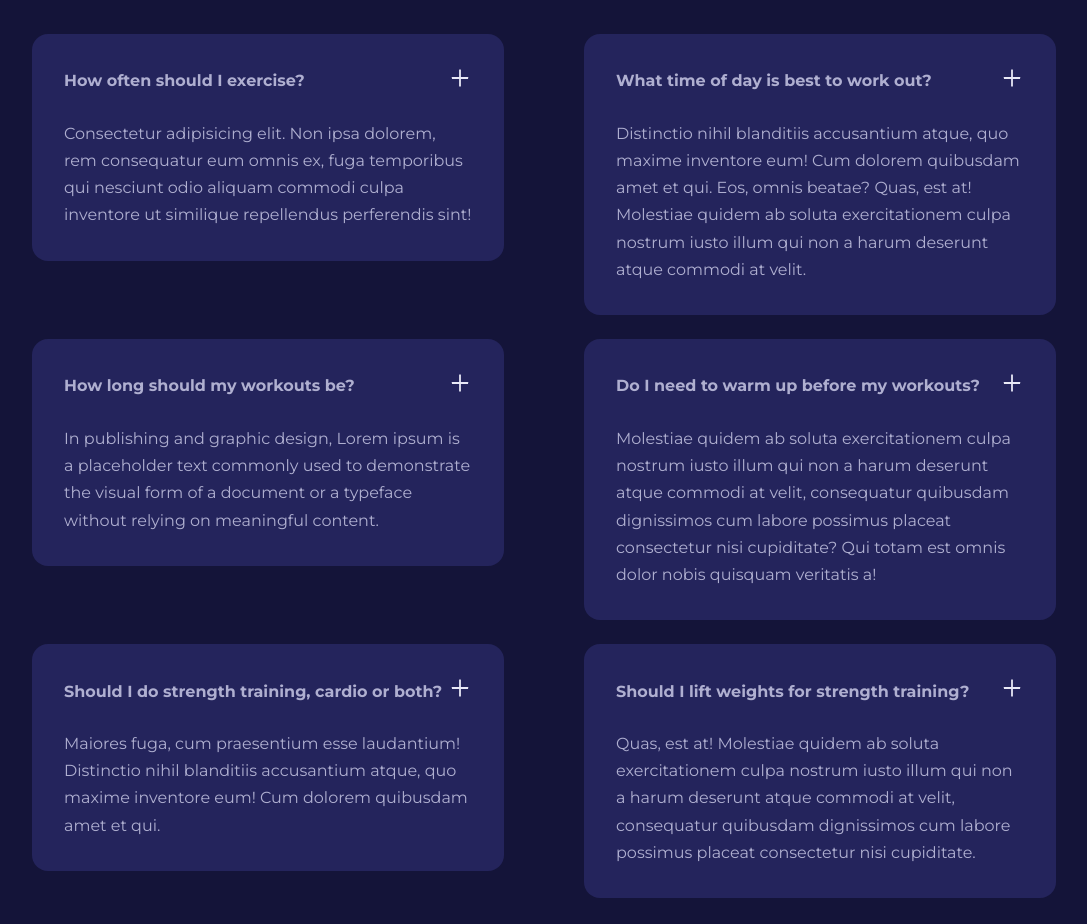
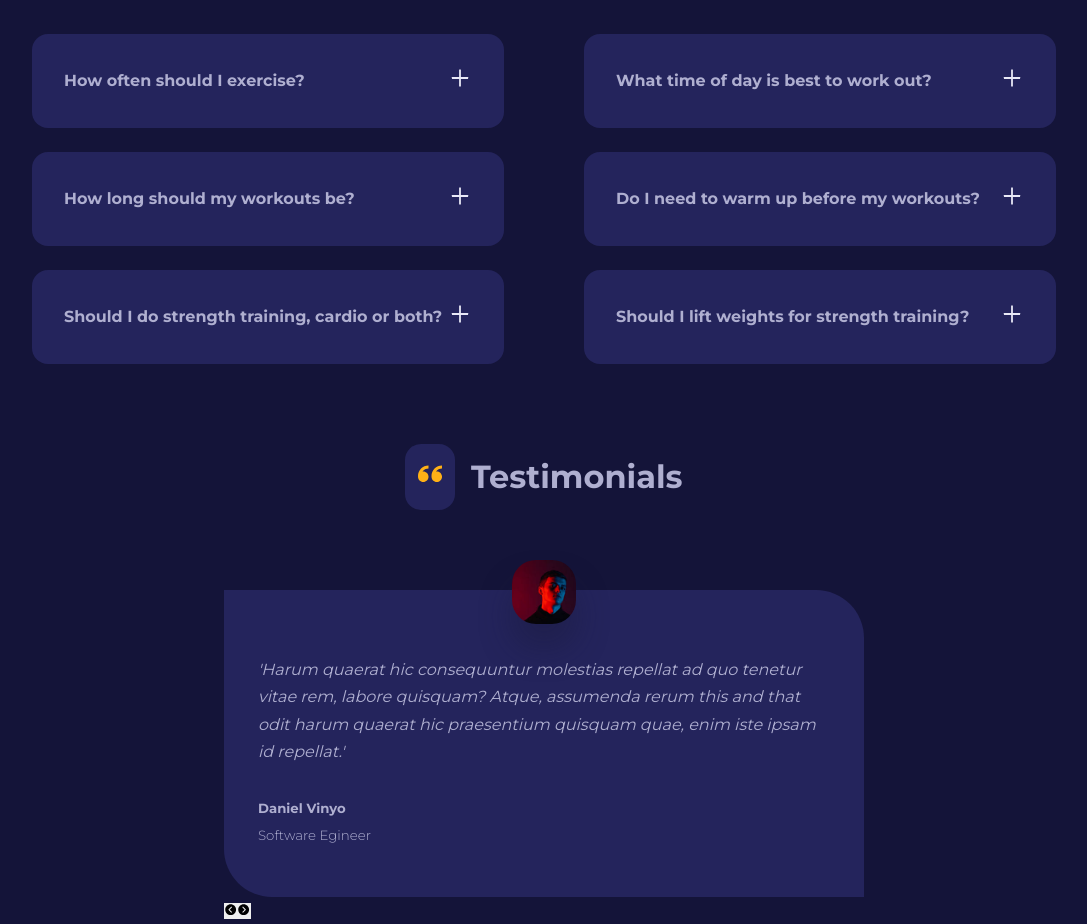
Before and after one commit to Aahad-Ali/Portfolio, a React (Create React App) app: page / in a window 1280 px wide. Shown: the part 2360-3284 px from the top of the page, without its empty margins (96-1183 px from the left). Before the commit the page ends 3258 px from the top, so only its background shows below. Built offline with nearby package versions, Linux system fonts and the light colour scheme.

Commit message:
Add files via upload

```diff
--- a/src/components/FAQ.jsx
+++ b/src/components/FAQ.jsx
@@ -1,15 +1,18 @@
-import { AiOutlinePlus } from "react-icons/ai";
+import { useState } from "react";
+import { AiOutlineMinus, AiOutlinePlus } from "react-icons/ai";
 
 const FAQ = ({ question, answer }) => {
+  const [isAnswerShowing, setIsAnswerShowing] = useState(false);
+
   return (
-    <article className="faq">
+    <article className="faq" onClick={()=>setIsAnswerShowing(prev =>!prev )}>
       <div>
         <h4>{question}</h4>
         <button className="faq_icon">
-          <AiOutlinePlus />
+          {isAnswerShowing ? <AiOutlineMinus /> : <AiOutlinePlus />}
         </button>
       </div>
-      <p>{answer}</p>
+      {isAnswerShowing && <p>{answer}</p>}
     </article>
   );
 };
--- /dev/null
+++ b/src/components/testimonials.jsx
@@ -0,0 +1,39 @@
+import { useState } from "react";
+import SectionHead from "./SectionHead";
+import { ImQuotesLeft } from "react-icons/im";
+import Card from "../UI/Card";
+import {
+  IoIosArrowDropleftCircle,
+  IoIosArrowDroprightCircle,
+} from "react-icons/io";
+import { testimonials } from "../data";
+
+const Testimonials = () => {
+  const [index, SetIndex] = useState(1);
+  const { name, quote, job, avatar } = testimonials[index];
+
+  return (
+    <div>
+      <section className="testimonials">
+        <div className="container testimonials_container">
+          <SectionHead icon={<ImQuotesLeft />} title="Testimonials" className='testimonials_head'/>
+          <Card className="testimonial">
+            <div className="testimonial_avatar">
+              <img src={avatar} alt={name} />
+            </div>
+            <p className="testimonial_quote">{`'${quote}'`}</p>
+            <h5>{name}</h5>
+            <small className="testimonial_title">{job}</small>
+          </Card>
+          <div className="testimonials_btn-container">
+            <button className="testimonials_btn"><IoIosArrowDropleftCircle/></button>
+            <button className="testimonials_btn"><IoIosArrowDroprightCircle/></button>
+
+          </div>
+        </div>
+      </section>
+    </div>
+  );
+};
+
+export default Testimonials;
--- a/src/pages/home/Home.jsx
+++ b/src/pages/home/Home.jsx
@@ -2,6 +2,7 @@
 import Header from "../../components/Header";
 import Programs from "../../components/Programs";
 import Values from "../../components/Values";
+import Testimonials from "../../components/testimonials";
 
 import "./home.css";
 
@@ -12,6 +13,8 @@
       <Programs />
       <Values />
       <FAQs />
+      <Testimonials />
+
     </>
   );
 };
--- a/src/pages/home/home.css
+++ b/src/pages/home/home.css
@@ -134,3 +134,57 @@
 .faq p{
   margin-top: 1.5rem;
 }
+
+
+
+
+/* ============= faqs ======================= */
+
+.testimonials{
+  width: 50rem;
+  margin-inline: auto;
+}
+
+.testimonials_head{
+  justify-content: center;
+}
+
+.card.testimonial{
+  position: relative;
+  text-align: left;
+  margin-top: 5rem;
+}
+
+.testimonial_avatar{
+  width: 4rem;
+  height: 4rem;
+  border-radius: 1.5rem;
+  overflow: hidden;
+  position: absolute;
+  top: -2rem;
+  left: calc(50% - 2rem);
+  box-shadow: 0 1.5rem 2rem rgba(26, 26, 54, 0.4);
+  transition: var(--transition);
+}
+
+.testimonial:hover .testimonial_avatar{
+  border-radius: 50%;
+  border-color: var(--color-gray-400);
+}
+
+.testimonial_quote{
+  font-style: italic;
+  margin: 1rem 0 2rem ;
+}
+
+.card small.testimonial_title{
+  margin-top: 0.3rem;
+}
+.testimonial_btn-container{
+  width: fit-content;
+  margin: 2.5rem auto 0;
+  display: flex;
+  justify-content: center;
+  align-items: center;
+  gap: 1rem;
+}
```
Also changed, not shown: 21 other files (tests, documents, lock files or other folders).
